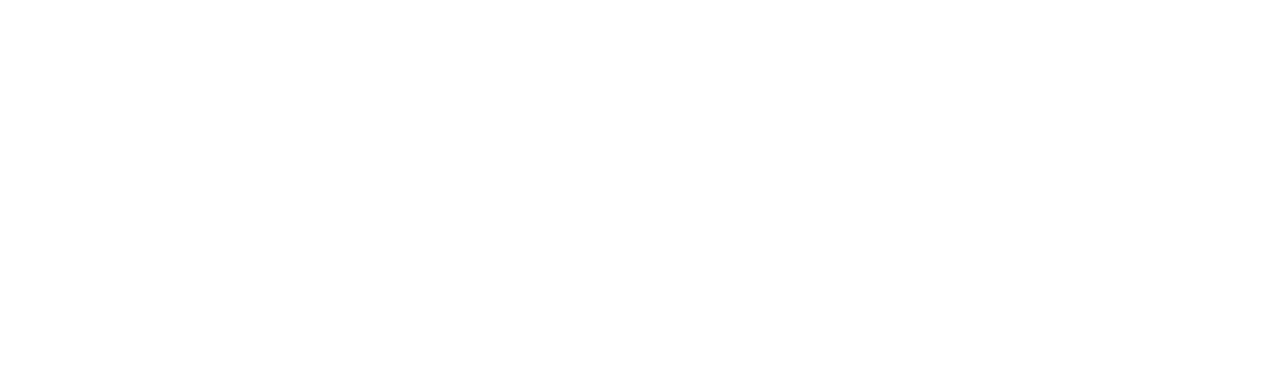
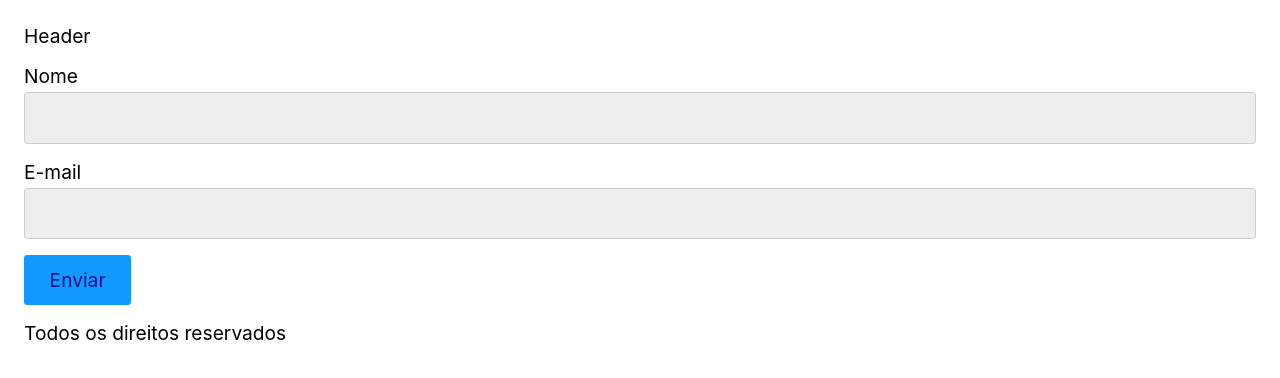
Before and after one commit to fermercado/React--Estudos, a React (Create React App) app in the folder appreact/: page / in a window 1280 px wide. Shown: the top 378 px of the page. Built offline with nearby package versions, Linux system fonts and the light colour scheme.

Commit message:
componentes

```diff
--- a/appreact/src/App.js
+++ b/appreact/src/App.js
@@ -1,5 +1,24 @@
+import React, { fragment } from 'react';
+import Footer from './Footer';
+import Form from './Form/Form';
+import Header from './header';
+const Teste = () => {
+  const active = false;
+  if (active) {
+    return <p>Teste</p>;
+  } else {
+    return null;
+  }
+};
 const App = () => {
-  return <section></section>;
+  return (
+    <React.Fragment>
+      <Teste />
+      <Header />
+      <Form />
+      <Footer />
+    </React.Fragment>
+  );
 };
 
 export default App;
--- /dev/null
+++ b/appreact/src/Footer.js
@@ -0,0 +1,11 @@
+import React from 'react';
+
+const Footer = () => {
+  return (
+    <footer>
+      <p>Todos os direitos reservados</p>
+    </footer>
+  );
+};
+
+export default Footer;
--- /dev/null
+++ b/appreact/src/Form/Button.js
@@ -0,0 +1,7 @@
+import React from 'react';
+
+function Button() {
+  return <button> Enviar</button>;
+}
+
+export default Button;
--- /dev/null
+++ b/appreact/src/Form/Form.js
@@ -0,0 +1,21 @@
+import React from 'react';
+import Button from './Button';
+import Input from './Input';
+
+function Form() {
+  return (
+    <form>
+      <p>
+        <label htmlFor="nome">Nome</label>
+        <Input />
+      </p>
+      <p>
+        <label htmlFor="mail">E-mail</label>
+        <Input />
+      </p>
+      <Button />
+    </form>
+  );
+}
+
+export default Form;
--- /dev/null
+++ b/appreact/src/Form/Input.js
@@ -0,0 +1,7 @@
+import React from 'react';
+
+function Input() {
+  return <input type="text" />;
+}
+
+export default Input;
--- /dev/null
+++ b/appreact/src/header.js
@@ -0,0 +1,6 @@
+import React from 'react';
+const Header = () => {
+  return <header>Header</header>;
+};
+
+export default Header;
```
